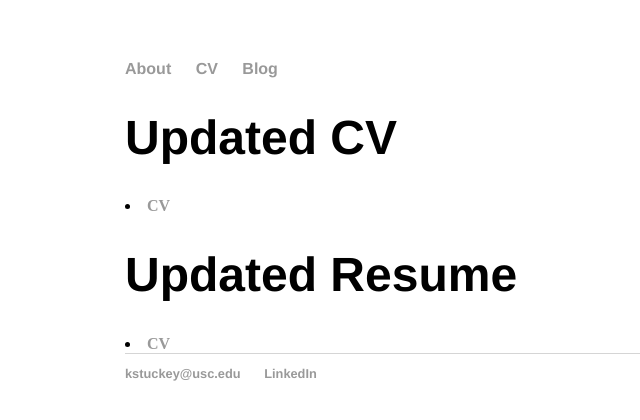
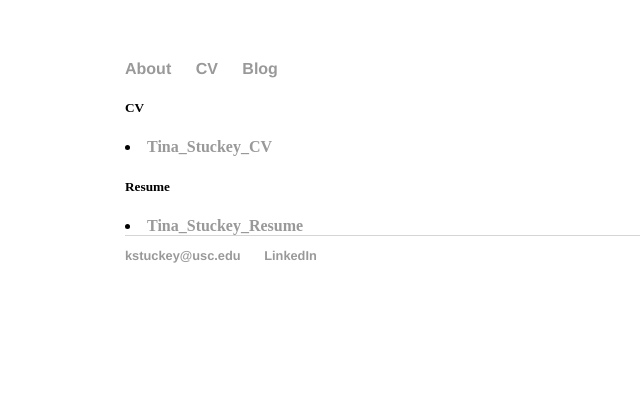
Before and after one commit to kstuckey0/kstuckey0.github.io, a Jekyll site: the page cv/index.html, which Jekyll copies as it is, in a window 1280 px wide. Shown: the top 420 px of the page, without its empty margins (67-707 px from the left). Built offline with Jekyll 4.4.1, drawn with Linux system fonts in a browser that asks for light colours.

Commit message:
Update index.html

```diff
--- a/cv/index.html
+++ b/cv/index.html
@@ -15,10 +15,10 @@
 		</nav>
 		<div class="container">
     		<div class="blurb">
-        		<h1>Updated CV</h1>
-				<strong><li><a href="https://github.com/kstuckey0/kstuckey0.github.io/blob/main/TinaStuckey_CV_2022.pdf">CV</a></li></strong>
-			<h1>Updated Resume</h1>
-				<strong><li><a href="https://github.com/kstuckey0/kstuckey0.github.io/blob/main/Tina%20Stuckey%20Resume%202021.pdf">CV</a></li></strong>
+        		<h5>CV</h5>
+				<strong><li><a href="https://github.com/kstuckey0/kstuckey0.github.io/blob/main/TinaStuckey_CV_2022.pdf">Tina_Stuckey_CV</a></li></strong>
+			<h5>Resume</h5>
+				<strong><li><a href="https://github.com/kstuckey0/kstuckey0.github.io/blob/main/Tina%20Stuckey%20Resume%202021.pdf">Tina_Stuckey_Resume</a></li></strong>
 
 			</div><!-- /.blurb -->
 		</div><!-- /.container -->
```
